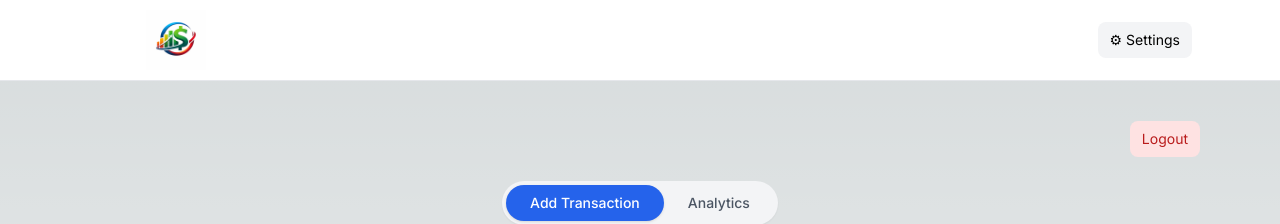
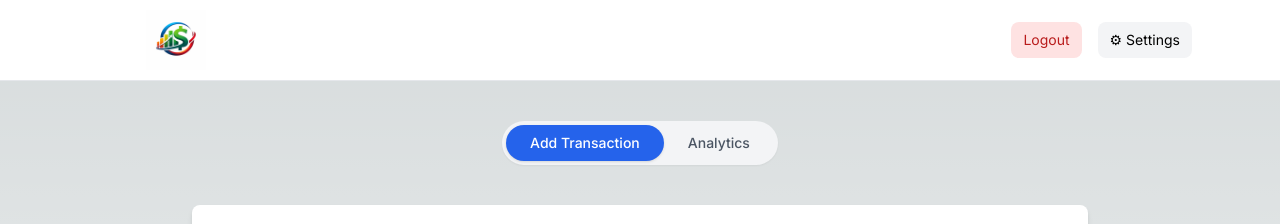
Before and after one commit to yomaurice/MoneyTracker_frontend, a Next.js app: page / in a window 1280 px wide. Shown: the top 224 px of the page. Built offline with nearby package versions, Linux system fonts and the light colour scheme; no server answers.

Commit message:
add_logout8

```diff
--- a/src/app/ClientLayout.tsx
+++ b/src/app/ClientLayout.tsx
@@ -5,25 +5,33 @@ import { useEffect, useState } from 'react';
 import { AnimatePresence, motion } from 'framer-motion';
 import { useCurrency } from '../context/CurrencyContext';
 import { usePathname } from 'next/navigation';
+import { authFetch } from '../utils/auth_fetch';
+import { API_BASE_URL } from '../utils/api_base';
+import { logout } from '../utils/logout';
 
 export default function ClientLayout({
   children,
 }: {
   children: React.ReactNode;
 }) {
-  const [theme, setTheme] = useState<'light' | 'dark' | 'system'>('system');
-  const [showSettings, setShowSettings] = useState(false);
-
-  const { currency, setCurrency } = useCurrency();
   const pathname = usePathname();
 
   const isAuthPage =
     pathname.startsWith('/login') ||
     pathname.startsWith('/signup') ||
     pathname.startsWith('/forgot') ||
-    pathname.startsWith('/reset');
+    pathname.startsWith('/reset') ||
+    pathname.startsWith('/forgot-password'); // you use this route
 
-  // ---------------- THEME HANDLING ----------------
+  const [theme, setTheme] = useState<'light' | 'dark' | 'system'>('system');
+  const [showSettings, setShowSettings] = useState(false);
+
+  const { currency, setCurrency } = useCurrency();
+
+  // ✅ user shown in header
+  const [user, setUser] = useState<{ username: string } | null>(null);
+
+  // ---------------- THEME ----------------
   useEffect(() => {
     const root = document.documentElement;
 
@@ -42,12 +50,42 @@ export default function ClientLayout({
     if (saved) setTheme(saved);
   }, []);
 
+  // ---------------- LOAD USER (SAFE) ----------------
+  useEffect(() => {
+    if (isAuthPage) {
+      setUser(null);
+      return;
+    }
+
+    const loadUser = async () => {
+      try {
+        // ✅ skipRedirect=true so ClientLayout NEVER forces /login
+        const res = await authFetch(`${API_BASE_URL}/api/me`, {}, true);
+        if (res.ok) {
+          const data = await res.json();
+          setUser({ username: data.username });
+        } else {
+          setUser(null);
+        }
+      } catch (err) {
+        console.error('Header /api/me failed:', err);
+        setUser(null);
+      }
+    };
+
+    loadUser();
+  }, [isAuthPage, pathname]);
+
+  const handleLogout = async () => {
+    await logout();
+  };
+
   return (
     <>
       {/* ---------------- HEADER ---------------- */}
       <header className="border-b bg-white dark:bg-gray-800">
         <div className="max-w-6xl mx-auto px-6 py-4 flex items-center justify-between">
-          {/* Logo (always visible) */}
+          {/* LEFT — Logo (always visible) */}
           <div className="relative w-44 h-12">
             <Image
               src="/logo.png"
@@ -58,14 +96,29 @@ export default function ClientLayout({
             />
           </div>
 
-          {/* Settings (hidden on auth pages) */}
+          {/* RIGHT — Actions (hidden on auth pages) */}
           {!isAuthPage && (
+            <div className="flex items-center gap-4">
+              {user?.username && (
+                <span className="text-sm text-gray-600 dark:text-gray-300">
+                  Hello,&nbsp;<span className="font-semibold">{user.username}</span>
+                </span>
+              )}
+
+              <button
+                onClick={handleLogout}
+                className="text-sm px-3 py-2 rounded-lg bg-red-100 text-red-700 hover:bg-red-200"
+              >
+                Logout
+              </button>
+
               <button
                 onClick={() => setShowSettings(true)}
                 className="px-3 py-2 rounded-lg text-sm bg-gray-100 dark:bg-gray-700"
               >
                 ⚙ Settings
               </button>
+            </div>
           )}
         </div>
       </header>
--- a/src/app/page.tsx
+++ b/src/app/page.tsx
@@ -1,36 +1,14 @@
 'use client';
 
-import { useState, useEffect } from 'react';
+import { useState } from 'react';
 import AddTransaction from '../components/AddTransaction';
 import Analytics from '../components/Analytics';
-import { authFetch } from '../utils/auth_fetch';
-import { API_BASE_URL } from '../utils/api_base';
-import { logout } from '../utils/logout';
 
 export default function Home() {
   const [activeTab, setActiveTab] = useState<'add' | 'analytics'>('add');
   const [refreshAnalytics, setRefreshAnalytics] = useState(0);
   const [selectedTransaction, setSelectedTransaction] = useState<any>(null);
-  const [user, setUser] = useState<{ username: string } | null>(null);
 
-  // ---------------- LOAD USER ----------------
-  useEffect(() => {
-    const loadUser = async () => {
-      try {
-        const res = await authFetch(`${API_BASE_URL}/api/me`);
-        if (res.ok) {
-          const data = await res.json();
-          setUser({ username: data.username });
-        }
-      } catch (err) {
-        console.error('Failed to load user', err);
-      }
-    };
-
-    loadUser();
-  }, []);
-
-  // ---------------- HANDLERS ----------------
   const handleTransactionAdded = () => {
     setRefreshAnalytics((prev) => prev + 1);
     setSelectedTransaction(null);
@@ -43,25 +21,7 @@ export default function Home() {
 
   return (
     <div className="max-w-6xl mx-auto px-4">
-
-      {/* -------- USER BAR -------- */}
-      <div className="flex justify-end items-center gap-4 mb-6">
-        {user?.username && (
-          <span className="text-sm text-gray-600 dark:text-gray-300">
-            Hello,&nbsp;
-            <span className="font-semibold">{user.username}</span>
-          </span>
-        )}
-
-        <button
-          onClick={logout}
-          className="text-sm px-3 py-2 rounded-lg bg-red-100 text-red-700 hover:bg-red-200"
-        >
-          Logout
-        </button>
-      </div>
-
-      {/* -------- TABS -------- */}
+      {/* Tabs */}
       <div className="flex justify-center mb-10">
         <div className="inline-flex rounded-full bg-gray-100 p-1 shadow-sm">
           <button
@@ -70,9 +30,11 @@ export default function Home() {
               setSelectedTransaction(null);
             }}
             className={`px-6 py-2 rounded-full text-sm font-medium transition
-              ${activeTab === 'add'
-                ? 'bg-blue-600 text-white shadow'
-                : 'text-gray-600 hover:bg-white'}`}
+              ${
+                activeTab === 'add'
+                  ? 'bg-blue-600 text-white shadow'
+                  : 'text-gray-600 hover:bg-white'
+              }`}
           >
             Add Transaction
           </button>
@@ -80,16 +42,18 @@ export default function Home() {
           <button
             onClick={() => setActiveTab('analytics')}
             className={`px-6 py-2 rounded-full text-sm font-medium transition
-              ${activeTab === 'analytics'
-                ? 'bg-blue-600 text-white shadow'
-                : 'text-gray-600 hover:bg-white'}`}
+              ${
+                activeTab === 'analytics'
+                  ? 'bg-blue-600 text-white shadow'
+                  : 'text-gray-600 hover:bg-white'
+              }`}
           >
             Analytics
           </button>
         </div>
       </div>
 
-      {/* -------- CONTENT -------- */}
+      {/* Content */}
       <div className="max-w-4xl mx-auto">
         {activeTab === 'add' && (
           <AddTransaction
@@ -99,10 +63,7 @@ export default function Home() {
         )}
 
         {activeTab === 'analytics' && (
-          <Analytics
-            key={refreshAnalytics}
-            onEdit={handleEditTransaction}
-          />
+          <Analytics key={refreshAnalytics} onEdit={handleEditTransaction} />
         )}
       </div>
     </div>
```
Lines whose indentation alone changed are shown as unchanged.
